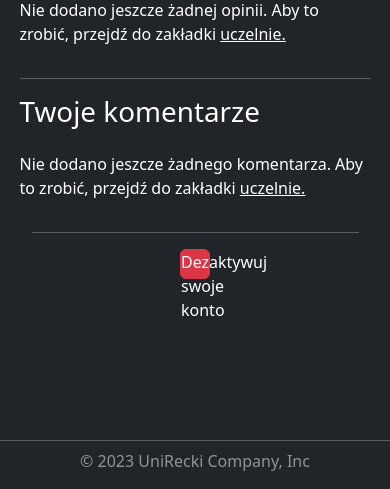
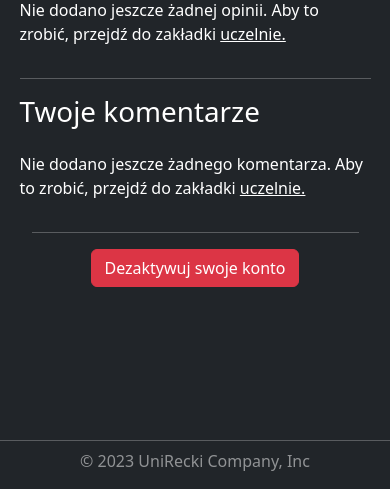
Before and after one commit to MateuszGrabarczyk/UniRecka---University-Reviews-Web-App-in-Django, a Django app: template unirecka/account/templates/account/profile.html in a window 390 px wide. Shown: the part 517-1006 px from the top of the page. Run offline with Django 3.2, Linux system fonts and the light colour scheme; the template is opened without the code that fills it, so the values that code supplies are empty; some libraries are stand-ins or nearby versions.

Commit message:
🐛Fix deactivate account button shrinking on mobile

```diff
--- a/unirecka/account/static/account/profile.css
+++ b/unirecka/account/static/account/profile.css
@@ -18,7 +18,7 @@
 }
 
 @media (max-width: 412px) {
-    .btn-danger {
+    .btn-danger:not(#deactivate) {
         padding: 0px;
         width: 30px;
         height: 30px;
--- a/unirecka/account/templates/account/profile.html
+++ b/unirecka/account/templates/account/profile.html
@@ -181,7 +181,7 @@
         {% endfor %}
         <hr class="mt-3">
         <div class="d-flex align-items-center justify-content-center">
-            <a href="{% url 'deactivate_confirm' %}" class="btn btn-danger">Dezaktywuj swoje konto</a>
+            <a href="{% url 'deactivate_confirm' %}" id="deactivate" class="btn btn-danger">Dezaktywuj swoje konto</a>
         </div>
     </div>
 {% endblock content %}
```
